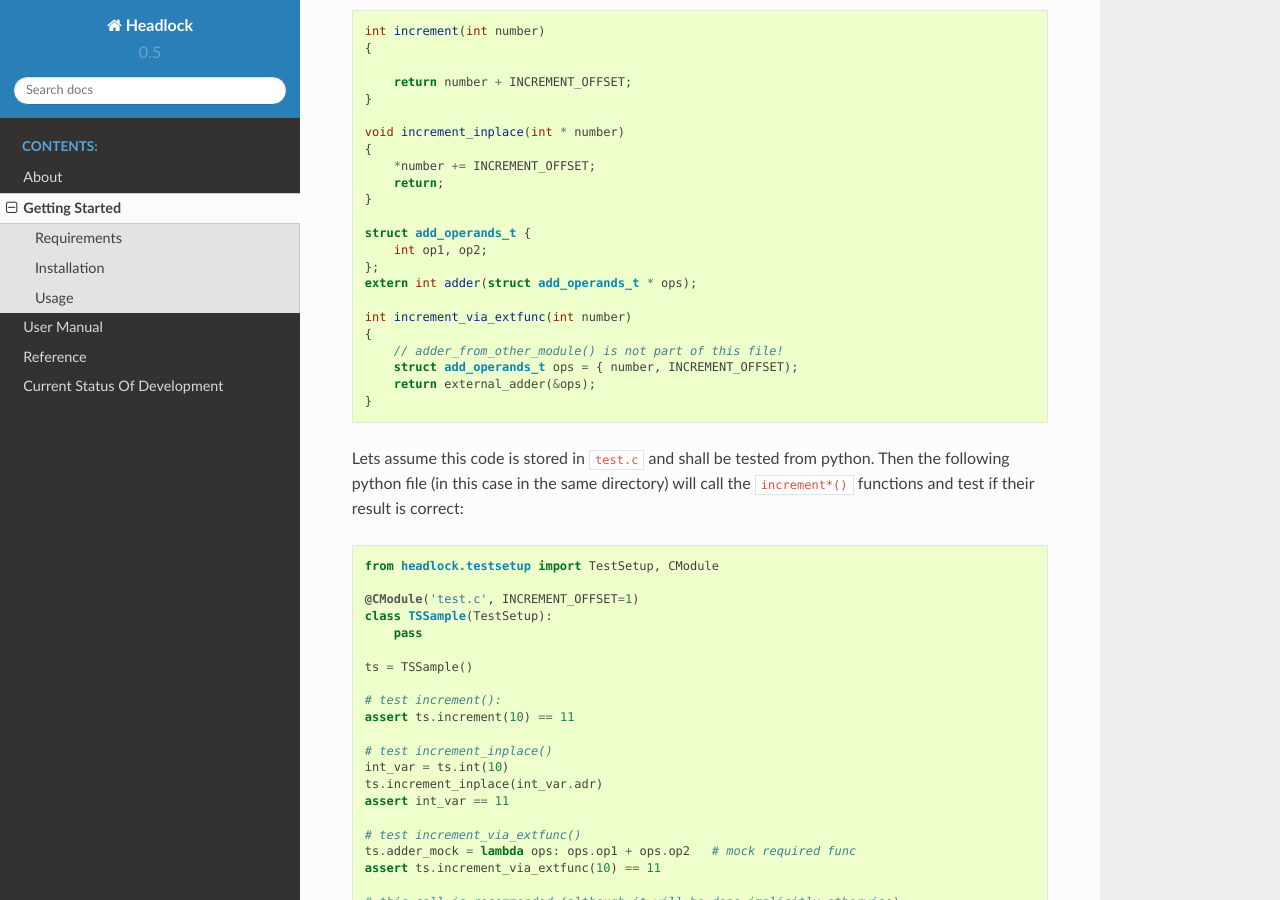
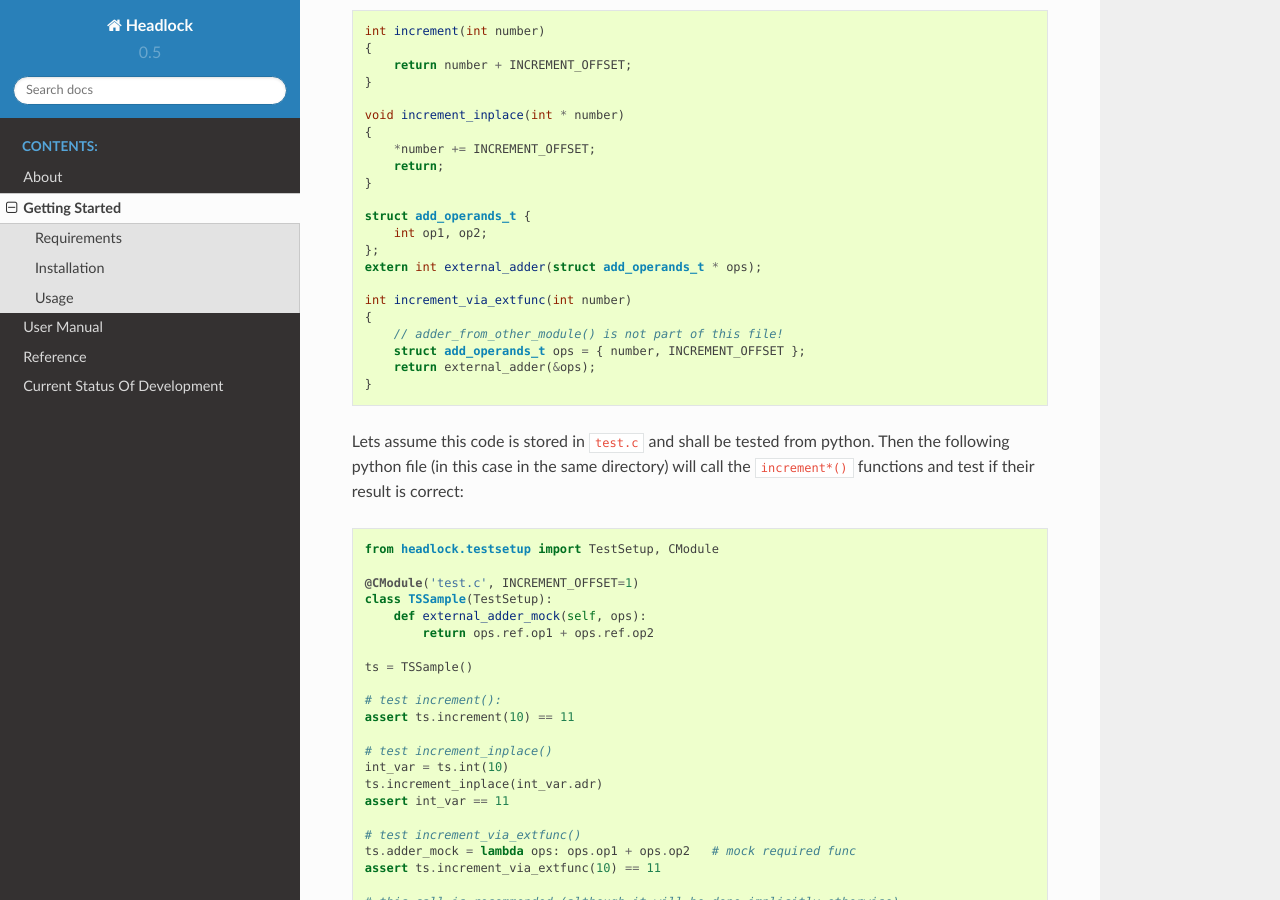
Before and after one commit to mrh1997/headlock, a Sphinx documentation site: the page built from docs/getting-started.rst, in a window 1280 px wide and 900 px high, scrolled down 1153 px. Built offline with Sphinx 7.4.7 and the Read the Docs theme 2.0.0, drawn with Linux system fonts in a browser that asks for light colours.

Commit message:
Fix failing Getting started sample
The sample code in the getting starting
manual contained multiple errors.

```diff
--- a/docs/getting-started.rst
+++ b/docs/getting-started.rst
@@ -65,7 +65,6 @@ incrementing a given integer by the macro ``INCREMENT_OFFSET``
 
     int increment(int number)
     {
-
         return number + INCREMENT_OFFSET;
     }
 
@@ -78,12 +77,12 @@ incrementing a given integer by the macro ``INCREMENT_OFFSET``
     struct add_operands_t {
         int op1, op2;
     };
-    extern int adder(struct add_operands_t * ops);
+    extern int external_adder(struct add_operands_t * ops);
 
     int increment_via_extfunc(int number)
     {
         // adder_from_other_module() is not part of this file!
-        struct add_operands_t ops = { number, INCREMENT_OFFSET);
+        struct add_operands_t ops = { number, INCREMENT_OFFSET };
         return external_adder(&ops);
     }
 
@@ -96,7 +95,8 @@ test if their result is correct::
 
    @CModule('test.c', INCREMENT_OFFSET=1)
    class TSSample(TestSetup):
-       pass
+       def external_adder_mock(self, ops):
+           return ops.ref.op1 + ops.ref.op2
 
    ts = TSSample()
 
```
